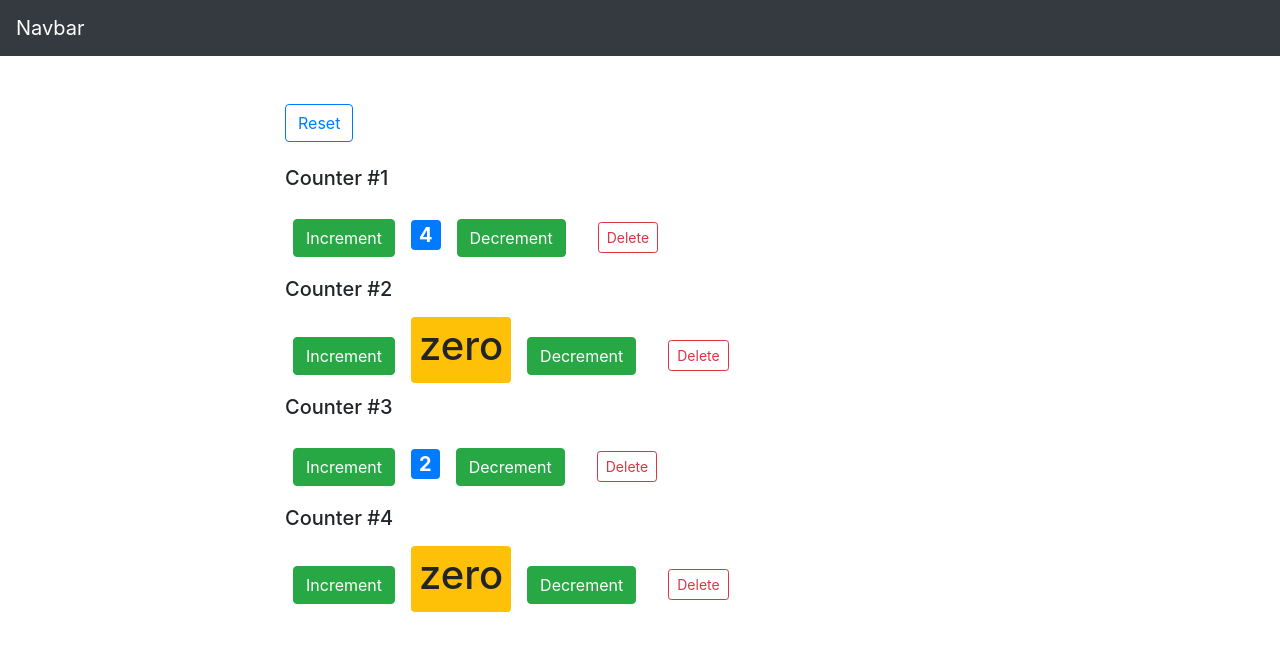
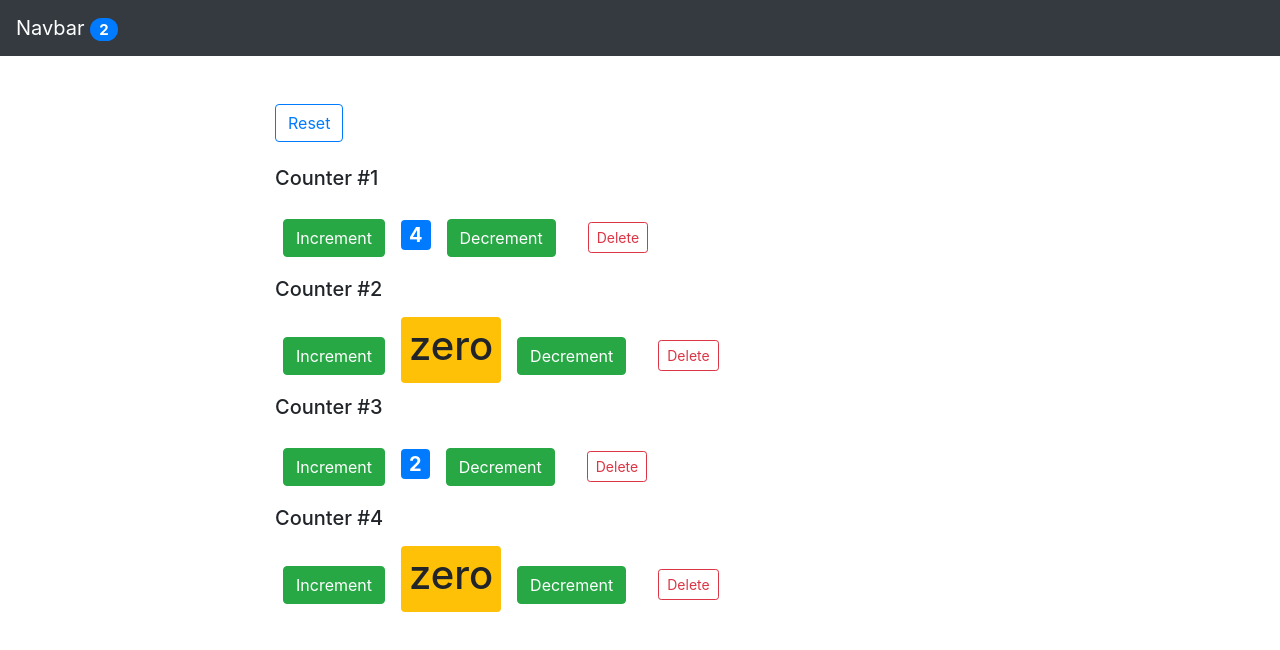
Before and after one commit to samimaftabahmed/react-practice, a React (Create React App) app: page / in a window 1280 px wide. Shown: the top 650 px of the page. Built offline with nearby package versions, Linux system fonts and the light colour scheme.

Commit message:
moved the state of the counters to parent app

```diff
--- a/src/App.js
+++ b/src/App.js
@@ -1,17 +1,59 @@
-import React from 'react';
+import React, {Component} from 'react';
 import './App.css';
 import NavBar from "./component/navbar";
 import Counters from "./component/counters";
 
-function App() {
+export default class App extends Component {
+
+    state = {
+        counters: [
+            {id: 1, value: 4},
+            {id: 2, value: 0},
+            {id: 3, value: 2},
+            {id: 4, value: 0}
+        ]
+    };
+
+    render() {
         return (
             <React.Fragment>
-            <NavBar/>
+                <NavBar totalCounters={this.state.counters.filter(c => c.value > 0).length}/>
                 <main className="container">
-                <Counters/>
+                    <Counters counters={this.state.counters} onReset={this.handleReset}
+                              onIncrement={this.handleIncrement}
+                              onDecrement={this.handleDecrement} onDelete={this.handleDelete}/>
                 </main>
             </React.Fragment>
         );
     }
 
-export default App;
+    handleIncrement = (counter) => {
+        const counters = [...this.state.counters];
+        const index = counters.indexOf(counter);
+        counters[index] = {...counter};
+        counters[index].value++;
+        this.setState({counters});
+    }
+
+    handleDecrement = (counter) => {
+        const counters = [...this.state.counters];
+        const index = counters.indexOf(counter);
+        counters[index] = {...counter};
+        counters[index].value--;
+        this.setState({counters});
+    }
+
+    handleDelete = (counterId) => {
+        const counters = this.state.counters.filter(counter => counter.id !== counterId);
+        this.setState({counters});
+    };
+
+    handleReset = () => {
+        const counters = this.state.counters.map(c => {
+            c.value = 0;
+            return c;
+        })
+
+        this.setState({counters});
+    };
+}
--- a/src/component/counters.jsx
+++ b/src/component/counters.jsx
@@ -3,35 +3,24 @@ import Counter from "./counter";
 
 export default class Counters extends Component {
 
-    state = {
-        counters: [
-            {id: 1, value: 4},
-            {id: 2, value: 0},
-            {id: 3, value: 2},
-            {id: 4, value: 0}
-        ]
-    };
-
     render() {
 
         return (
-            <div className="container">
             <div className="row">
                 <div className="col-8 offset-2">
                     <br/><br/>
 
-                        <button className="btn btn-outline-primary" onClick={this.handleReset}>Reset</button>
+                    <button className="btn btn-outline-primary" onClick={this.props.onReset}>Reset</button>
                     <br/><br/>
                     {
-                            this.state.counters.map(counter =>
-                                <Counter key={counter.id} onDelete={this.handleDelete}
-                                         onIncrement={this.handleIncrement}
-                                         onDecrement={this.handleDecrement} counter={counter}>
+                        this.props.counters.map(counter =>
+                            <Counter key={counter.id} onDelete={this.props.onDelete}
+                                     onIncrement={this.props.onIncrement}
+                                     onDecrement={this.props.onDecrement} counter={counter}>
                                 <h5>Counter #{counter.id}</h5>
                             </Counter>
                         )
                     }
-                    </div>
                 </div>
             </div>
         );
@@ -39,33 +28,4 @@ export default class Counters extends Component {
     };
 
 
-    handleIncrement = (counter) => {
-        const counters = [...this.state.counters];
-        const index = counters.indexOf(counter);
-        counters[index] = {...counter};
-        counters[index].value++;
-        this.setState({counters});
 }
-
-    handleDecrement = (counter) => {
-        const counters = [...this.state.counters];
-        const index = counters.indexOf(counter);
-        counters[index] = {...counter};
-        counters[index].value--;
-        this.setState({counters});
-    }
-
-    handleDelete = (counterId) => {
-        const counters = this.state.counters.filter(counter => counter.id !== counterId);
-        this.setState({counters});
-    };
-
-    handleReset = () => {
-        const counters = this.state.counters.map(c => {
-            c.value = 0;
-            return c;
-        })
-
-        this.setState({counters});
-    };
-}
--- a/src/component/navbar.jsx
+++ b/src/component/navbar.jsx
@@ -5,7 +5,7 @@ export default class NavBar extends Component {
         return (
             <nav className="navbar navbar-light bg-dark">
                 <a className="navbar-brand text-white" href="#">
-                    Navbar
+                    Navbar <span className="badge badge-pill badge-primary">{this.props.totalCounters}</span>
                 </a>
             </nav>
         );
```
Lines whose indentation alone changed are shown as unchanged.
